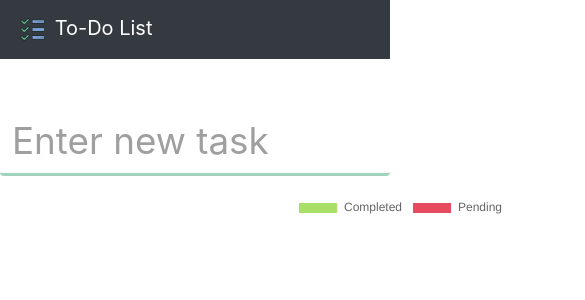
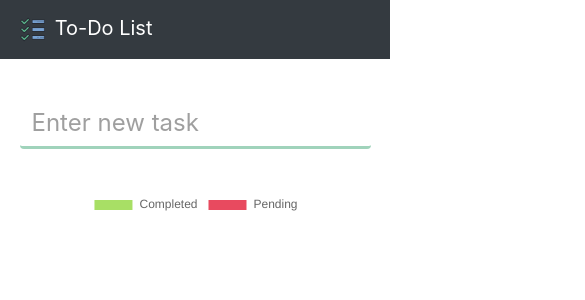
Before and after one commit to jharteaga/react-todo-list, a React (Create React App) app: page / in a window 390 px wide. Shown: the top 300 px of the page, 585 px wide, since content can reach past the window. Built offline with nearby package versions, Linux system fonts and the light colour scheme.

Commit message:
Add Responsive Design

```diff
--- a/src/components/ProductivityChart.jsx
+++ b/src/components/ProductivityChart.jsx
@@ -25,8 +25,16 @@ const ProductivityChart = ({ tasks }) => {
   }, [tasks]);
 
   return (
-    <div>
-      <Doughnut data={data} width={800} height={400} />
+    <div className="chart-container">
+      <Doughnut
+        data={data}
+        width={800}
+        height={400}
+        options={{
+          maintainAspectRatio: false,
+          aspectRatio: 1,
+        }}
+      />
     </div>
   );
 };
--- a/src/index.css
+++ b/src/index.css
@@ -8,16 +8,24 @@ body {
 }
 
 .main-container {
-  width: 1400px;
+  width: 1920px;
   max-width: 100%;
-  margin: 3em auto 0;
+  padding-top: 2em;
   display: flex;
-  justify-content: space-between;
+  justify-content: center;
   align-items: flex-start;
 }
 
 .todo-container {
+  width: 800px;
   max-width: 100%;
+  padding-left: 5em;
+}
+
+.chart-container {
+  width: 800px;
+  max-width: 100%;
+  margin-top: 1.5em;
 }
 
 .new-task-txt {
@@ -64,10 +72,27 @@ body {
   text-decoration: line-through;
 }
 
-@media (max-width: 768px) {
+@media (max-width: 1250px) {
   .main-container {
     flex-direction: column;
-    justify-content: flex-start;
-    align-items: flex-start;
+    justify-content: center;
+    align-items: center;
+    margin: 0;
+    margin-top: 0.5em;
+  }
+
+  .todo-container,
+  .chart-container {
+    max-width: 90%;
+    padding: 0;
+  }
+
+  .new-task-txt {
+    font-size: 1.5rem;
+  }
+
+  .task,
+  .task-completed {
+    font-size: 1.1rem;
   }
 }
```
Also changed, not shown: src/components/Task.jsx (+4 -4 lines).
